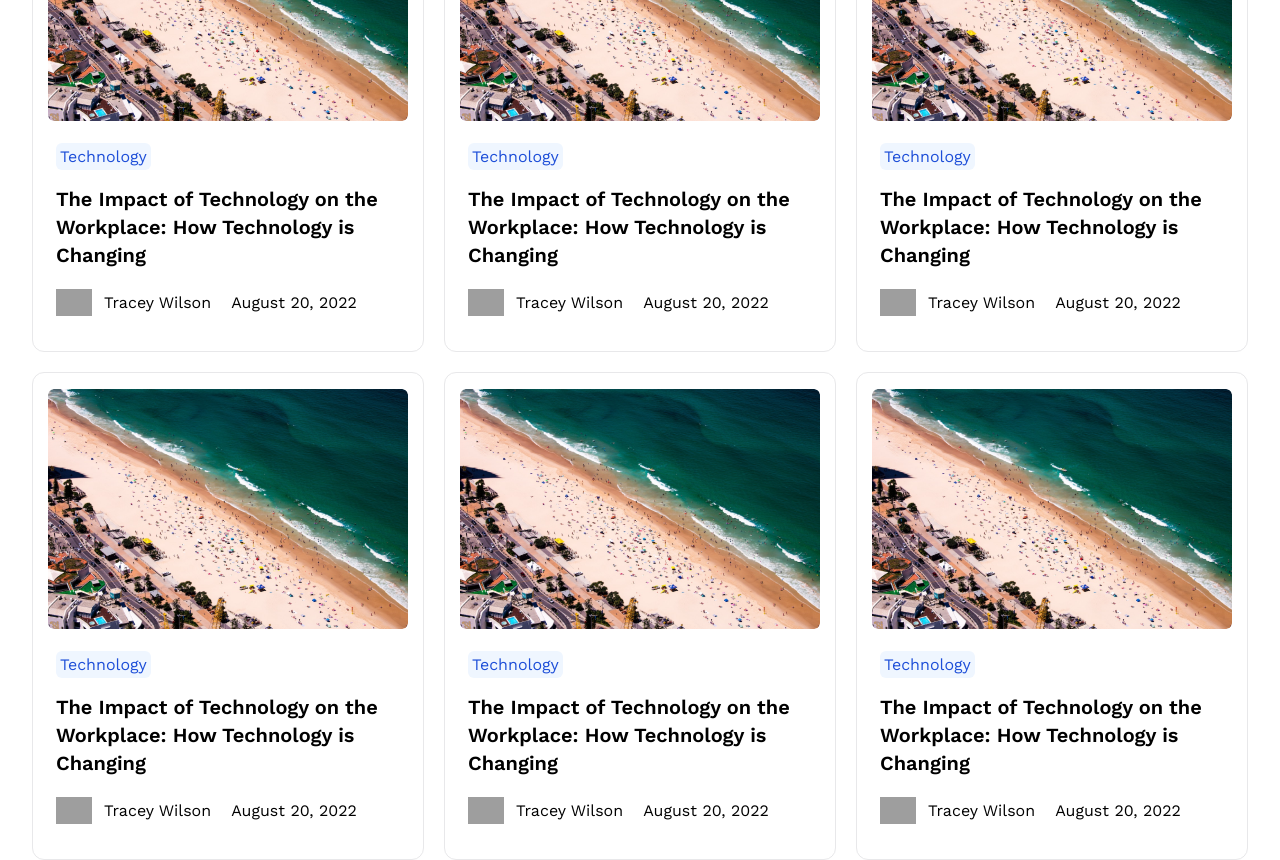
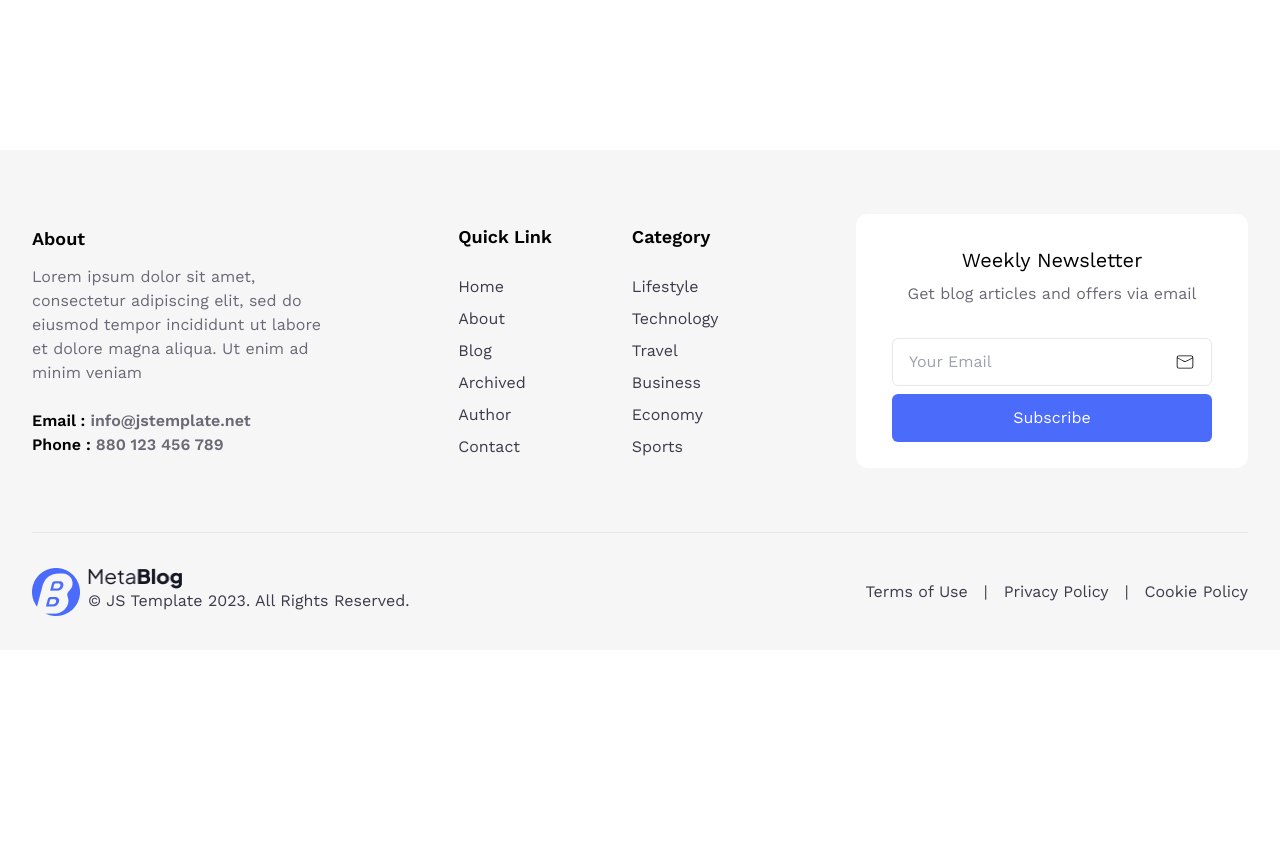
Before and after one commit to isinnur/intern-case, a Next.js app: page /BlogList in a window 1280 px wide. Shown: the part 1860-2720 px from the top of the page. After the commit the page ends 2510 px from the top, so only its background shows below. Built offline with nearby package versions, Linux system fonts and the light colour scheme; grey boxes are pictures that could not be loaded; a web font is replaced by a local one.

Commit message:
feat: add single blog link

```diff
--- a/app/BlogList/page.tsx
+++ b/app/BlogList/page.tsx
@@ -1,7 +1,14 @@
 import Image from "next/image";
 import Card from "../components/Card";
+import Link from "next/link";
+import { useRouter } from "next/navigation";
 
 const BlogList = () => {
+  const blogPosts = [
+    { id: "1", title: "Blog Post 1" },
+    { id: "2", title: "Blog Post 2" },
+    { id: "3", title: "Blog Post 3" },
+  ];
   return (
     <div className="w-340 mt-12 flex items-center justify-center flex-col">
       <h2 className="font-semibold text-3xl ">Page Title</h2>
@@ -42,15 +49,11 @@ const BlogList = () => {
         </div>
       </div>
       <div className="my-12 grid grid-cols-3 gap-5 ">
-        <Card />
-        <Card />
-        <Card />
-        <Card />
-        <Card />
-        <Card />
-        <Card />
-        <Card />
-        <Card />
+        {blogPosts.map((post) => (
+          <Link key={post.id} href={`/BlogList/${post.id}`}>
+            <Card />
+          </Link>
+        ))}
       </div>
       <div className=" mb-52">
         <button className="border border-spacing-1 border-[#E8E8EA] py-3 px-5 rounded-md text-spanText">
--- a/app/components/BlogContent.tsx
+++ b/app/components/BlogContent.tsx
@@ -2,7 +2,7 @@ import Image from "next/image";
 
 const BlogContent = () => {
   return (
-    <div className="mt-8">
+    <div className="mt-8 ">
       <Image
         src="/assets/singleBlog2.png"
         width={800}
```
